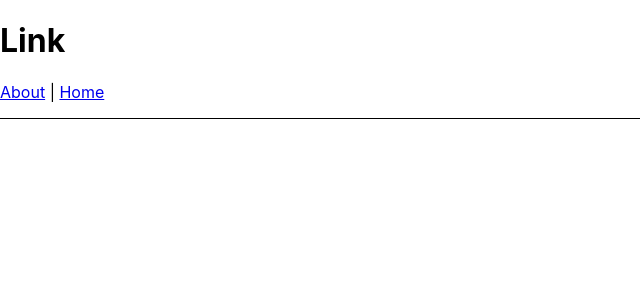
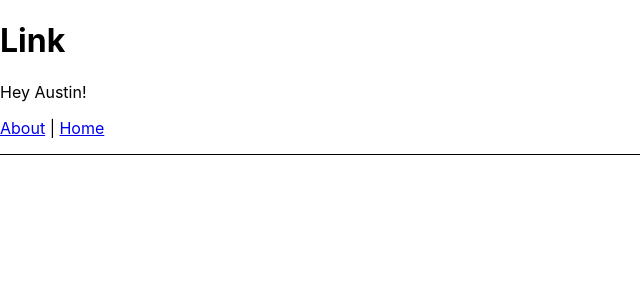
Before and after one commit to ashaw315/react-mod-project, a React (Create React App) app: page / in a window 1280 px wide. Shown: the top 300 px of the page, without its empty margins (0-640 px from the left). Built offline with nearby package versions, Linux system fonts and the light colour scheme; no server answers.

Commit message:
another update

```diff
--- a/src/App.js
+++ b/src/App.js
@@ -17,6 +17,7 @@ function App() {
   return (
     <div >
       <h1>Link</h1>
+      <p>Hey Austin!</p>
       <nav style={{
         borderBottom: "solid 1px",
         paddingBottom: "1rem",
```
